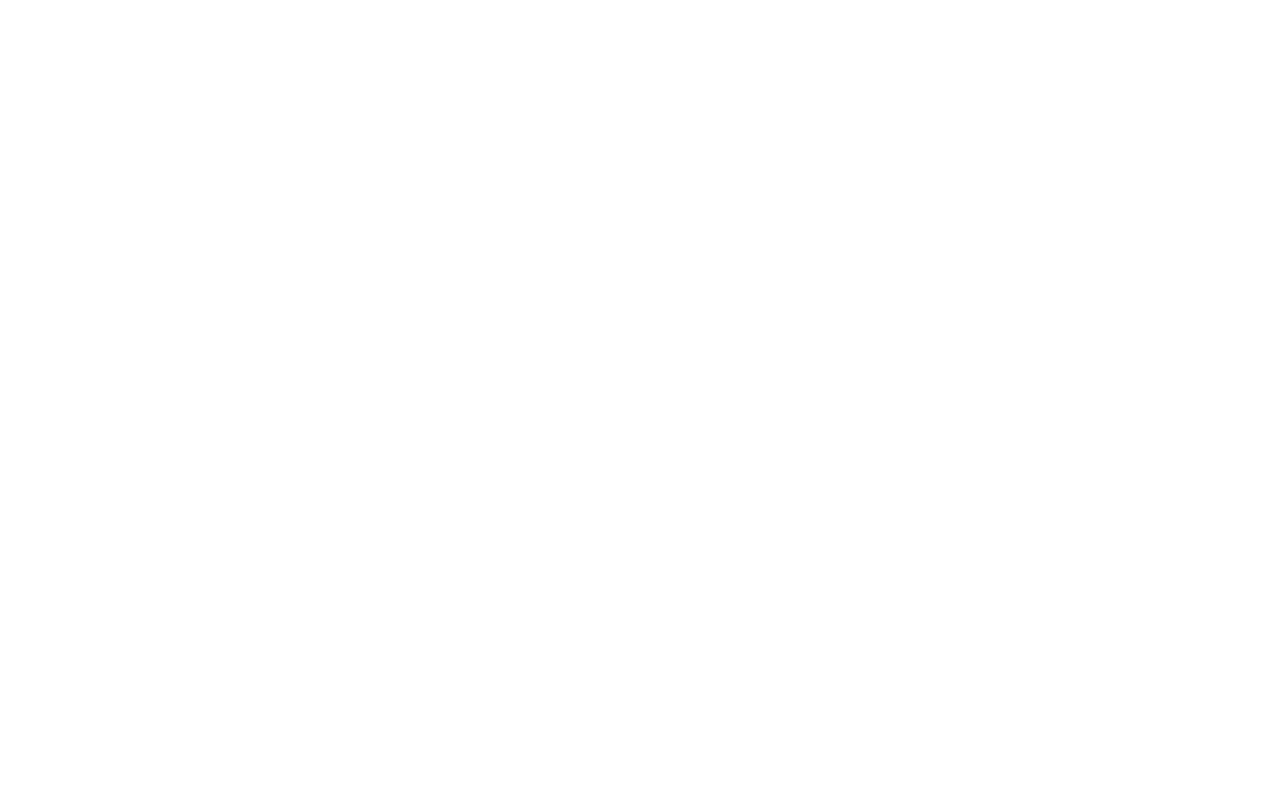
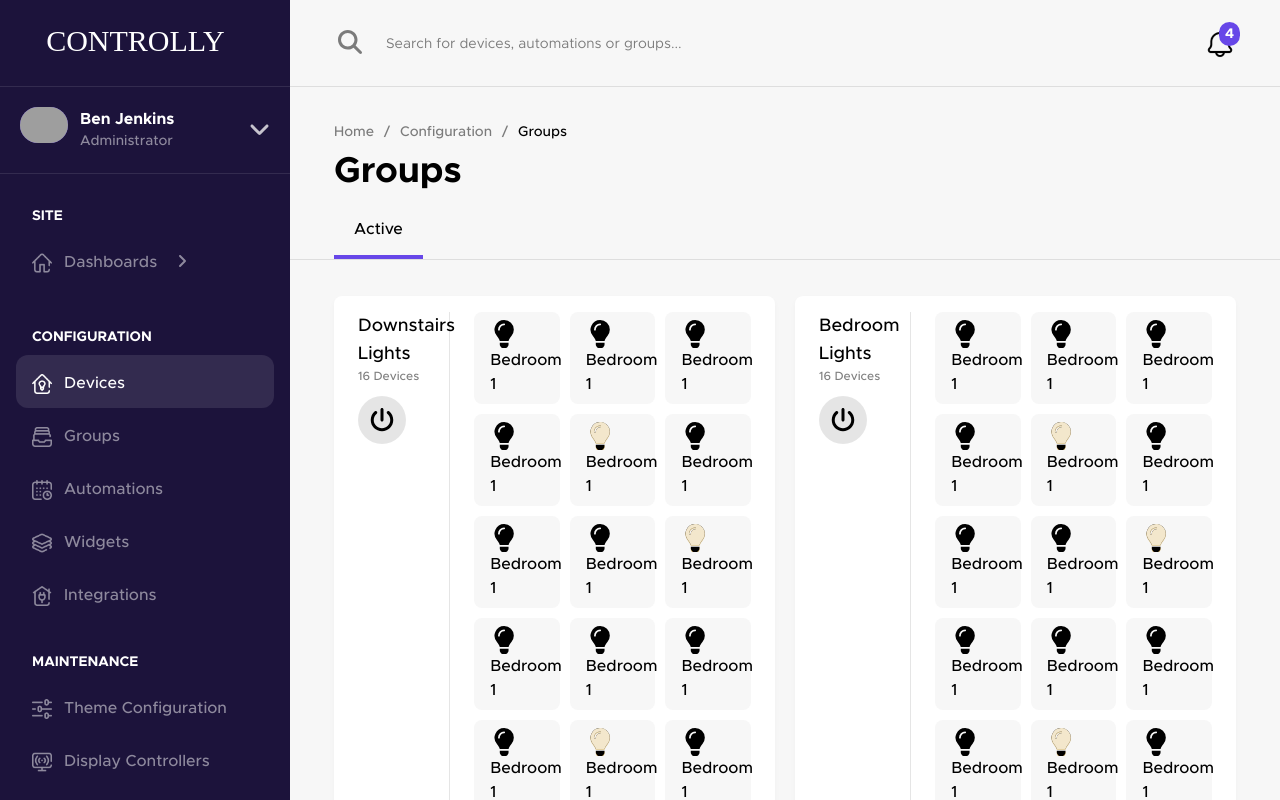
Before and after one commit to Benjenkins126/controlly, a React (Create React App) app: page /groups in a window 1280 px wide. Before the commit this address had no page. Built offline with nearby package versions, Linux system fonts and the light colour scheme; grey boxes are pictures that could not be loaded.

Commit message:
Groups List & Remove Group

```diff
--- /dev/null
+++ b/src/components/groups/GroupDeviceItem.tsx
@@ -0,0 +1,15 @@
+interface GroupDeviceItemProps {
+    image: any;
+    name: string;
+}
+
+const GroupDeviceItem = (props: GroupDeviceItemProps) => {
+    return (
+        <div className="bg-bgContent rounded-lg px-4 py-2">
+            <img src={props.image} alt={props.name} draggable="false" className="w-7 float-left mr-2" />
+            <h5 className="font-sans text-base font-medium mt-0.5">{props.name}</h5>
+        </div>
+    );
+}
+
+export default GroupDeviceItem;
--- /dev/null
+++ b/src/components/groups/GroupItem.tsx
@@ -0,0 +1,43 @@
+import { FontAwesomeIcon } from "@fortawesome/react-fontawesome";
+import { faPowerOff } from "@fortawesome/free-solid-svg-icons";
+import PrimaryButton from "../ui/buttons/PrimaryButton";
+import DangerButton from "../ui/buttons/DangerButton";
+import GroupDeviceItem from "./GroupDeviceItem";
+
+interface GroupItemProps {
+    name: string;
+    id: string;
+    devices?: Array<GroupDevices>;
+    openModal: any;
+}
+
+interface GroupDevices {
+    name: string;
+    image: any;
+    id: string;
+}
+
+const GroupItem = (props: GroupItemProps) => {
+    return (
+        <div className="bg-white py-4 px-6 shadow-card rounded-lg grid grid-cols-4 gap-2 min-h-group">
+            <div className="row-span-1 border-r border-black/10 pr-4 relative">
+                <h4 className="font-sans font-medium text-lg">{props.name}</h4>
+                <h6 className="text-xs text-black/50 font-sans font-medium">{props.devices ? props.devices.length : '0'} Devices</h6>
+                <div className="w-12 h-12 bg-black/10 rounded-full text-center text-2xl cursor-pointer my-3">
+                    <FontAwesomeIcon icon={faPowerOff} className="pt-3" />
+                </div>
+                <div className="absolute bottom-0 left-0 right-4">
+                    <PrimaryButton text="Edit" id={"Edit_" + props.id} classes="!py-1 w-full !font-medium !text-base border-purpleControlly border-2" />
+                    <DangerButton id={"Remove_" + props.id} classes="!mt-2 !py-1" clickEvent={props.openModal}>Remove</DangerButton>
+                </div>
+            </div>
+            <div className="grid grid-cols-3 gap-x-2.5 gap-y-2.5 col-span-3 pl-4">
+                {props.devices?.map((device) => (
+                    <GroupDeviceItem image={device.image} name={device.name} />
+                ))}
+            </div>
+        </div>
+    );
+}
+
+export default GroupItem;
--- a/src/components/ui/buttons/DangerButton.tsx
+++ b/src/components/ui/buttons/DangerButton.tsx
@@ -2,11 +2,12 @@
     children: React.ReactNode;
     id: string;
     clickEvent?: any;
+    classes?: string;
 }
 
 const DangerButton = (props: DangerButtonProps) => {
     return (
-        <button onClick={props.clickEvent} id={props.id} className="text-dangerRed font-medium font-sans text-center block w-full border-dangerRed border-2 rounded-md py-1.5 mt-4">{props.children}</button>
+        <button onClick={props.clickEvent} id={props.id} className={"text-dangerRed font-medium font-sans text-center block w-full border-dangerRed border-2 rounded-md py-1.5 mt-4 " + props.classes}>{props.children}</button>
     );
 }
 
--- /dev/null
+++ b/src/pages/Devices-Manual.tsx
@@ -0,0 +1,48 @@
+import { useEffect } from "react";
+import DashboardLayout from "../components/layout/DashboardLayout";
+
+const DevicesManual = () => {
+
+    const breadcrumbsPast = ["Home", "Configuration"];
+
+    let tabsList = [
+        {
+            name: "Active",
+            active: false,
+            link: "/devices"
+        },
+        {
+            name: "Devices Found",
+            badge: "16",
+            active: false,
+            link: "/devices-found"
+        },
+        {
+            name: "Manual Setup",
+            active: true,
+            link: "/devices-manual"
+        }
+    ];
+
+    useEffect(() => {
+        document.title = "Controlly - Manual Device Setup"
+    });
+
+    return (
+        <DashboardLayout
+            alert={`Can't find a device? Search for its`}
+            alertLink="/integrations"
+            alertText="integration"
+            alertIcon="&#128161;"
+            title="Manual Device Setup"
+            active="Devices"
+            breadcrumbsActive="Manual Device Setup"
+            breadcrumbsPast={breadcrumbsPast}
+            tabs={tabsList}
+        >
+
+        </DashboardLayout>
+    );
+}
+
+export default DevicesManual;
--- a/src/pages/Devices.tsx
+++ b/src/pages/Devices.tsx
@@ -35,7 +35,6 @@
 
     const removeDevice = () => {
         setRemoveModalOpen(true);
-        return true;
     }
 
     const cancelModal = () => {
--- /dev/null
+++ b/src/pages/Groups.tsx
@@ -0,0 +1,80 @@
+import { useEffect, useState } from "react";
+import DashboardLayout from "../components/layout/DashboardLayout";
+
+import LightOff from "../assets/img/devices/light-off.svg";
+import LightOn from "../assets/img/devices/light-on.svg";
+import GroupItem from "../components/groups/GroupItem";
+import Modal from "../components/ui/modal/Modal";
+import DangerButton from "../components/ui/buttons/DangerButton";
+import SecondaryButton from "../components/ui/buttons/SecondaryButton";
+
+const Groups = () => {
+
+    const [removeGroupOpen, setRemoveGroupOpen] = useState(false);
+
+    let breadcrumbsPast = ["Home", "Configuration"];
+
+    let tabsList = [
+        {
+            name: "Active",
+            active: true,
+            link: "/groups"
+        }
+    ];
+
+    const removeGroup = () => {
+        setRemoveGroupOpen(true);
+    }
+
+    const cancelModal = () => {
+        setRemoveGroupOpen(false);
+    }
+
+    useEffect(() => {
+        document.title = "Controlly - Groups";
+    });
+
+    let groupDemoDevices = [
+        { name: "Bedroom 1", image: LightOff, id: "bedroom_1" },
+        { name: "Bedroom 1", image: LightOff, id: "bedroom_1" },
+        { name: "Bedroom 1", image: LightOff, id: "bedroom_1" },
+        { name: "Bedroom 1", image: LightOff, id: "bedroom_1" },
+        { name: "Bedroom 1", image: LightOn, id: "bedroom_1" },
+        { name: "Bedroom 1", image: LightOff, id: "bedroom_1" },
+        { name: "Bedroom 1", image: LightOff, id: "bedroom_1" },
+        { name: "Bedroom 1", image: LightOff, id: "bedroom_1" },
+        { name: "Bedroom 1", image: LightOn, id: "bedroom_1" },
+        { name: "Bedroom 1", image: LightOff, id: "bedroom_1" },
+        { name: "Bedroom 1", image: LightOff, id: "bedroom_1" },
+        { name: "Bedroom 1", image: LightOff, id: "bedroom_1" },
+        { name: "Bedroom 1", image: LightOff, id: "bedroom_1" },
+        { name: "Bedroom 1", image: LightOn, id: "bedroom_1" },
+        { name: "Bedroom 1", image: LightOff, id: "bedroom_1" },
+        { name: "Bedroom 1", image: LightOff, id: "bedroom_1" },
+    ];
+
+    return (
+        <DashboardLayout
+            title="Groups"
+            active="Groups"
+            breadcrumbsActive="Groups"
+            breadcrumbsPast={breadcrumbsPast}
+            tabs={tabsList}
+        >
+            <div className="gap-5 grid grid-cols-2">
+                <GroupItem name="Downstairs Lights" devices={groupDemoDevices} id="downstairs_lights" openModal={removeGroup} />
+                <GroupItem name="Bedroom Lights" devices={groupDemoDevices} id="bedroom_lights" openModal={removeGroup} />
+                <GroupItem name="Office Lights" devices={groupDemoDevices} id="office_lights" openModal={removeGroup} />
+                <GroupItem name="Hallway Lights" devices={groupDemoDevices} id="hallway_lights" openModal={removeGroup} />
+            </div>
+
+            <Modal show={removeGroupOpen} closeModal={cancelModal}>
+                <h3 className="font-sans font-medium text-base text-center">Are you sure you want to remove (NAME)?</h3>
+                <DangerButton id="removeModal">Remove</DangerButton>
+                <SecondaryButton id="cancelModal" clickEvent={cancelModal}>Cancel</SecondaryButton>
+            </Modal>
+        </DashboardLayout>
+    );
+}
+
+export default Groups;
--- a/src/router/Main.tsx
+++ b/src/router/Main.tsx
@@ -7,6 +7,8 @@
 import StepTwo from '../pages/setup/step-two';
 import Devices from '../pages/Devices';
 import DevicesFound from '../pages/Devices-Found';
+import Groups from "../pages/Groups";
+import DevicesManual from '../pages/Devices-Manual';
 
 const Main = () => {
     return (
@@ -17,6 +19,8 @@
             <Route path='/setup/step-three' element={<StepThree/>} />
             <Route path='/devices' element={<Devices />} />
             <Route path="/devices-found" element={<DevicesFound />} />
+            <Route path='/devices-manual' element={<DevicesManual />} />
+            <Route path='/groups' element={<Groups />} />
             <Route path='/permission-error' element={<PermissionError/>} />
         </Routes>
     );
--- a/tailwind.config.js
+++ b/tailwind.config.js
@@ -41,6 +41,9 @@
       },
       gridTemplateRows: {
         'masonary': 'masonary',
+      },
+      minHeight: {
+        'group': '240px',
       }
     },
   },
```
